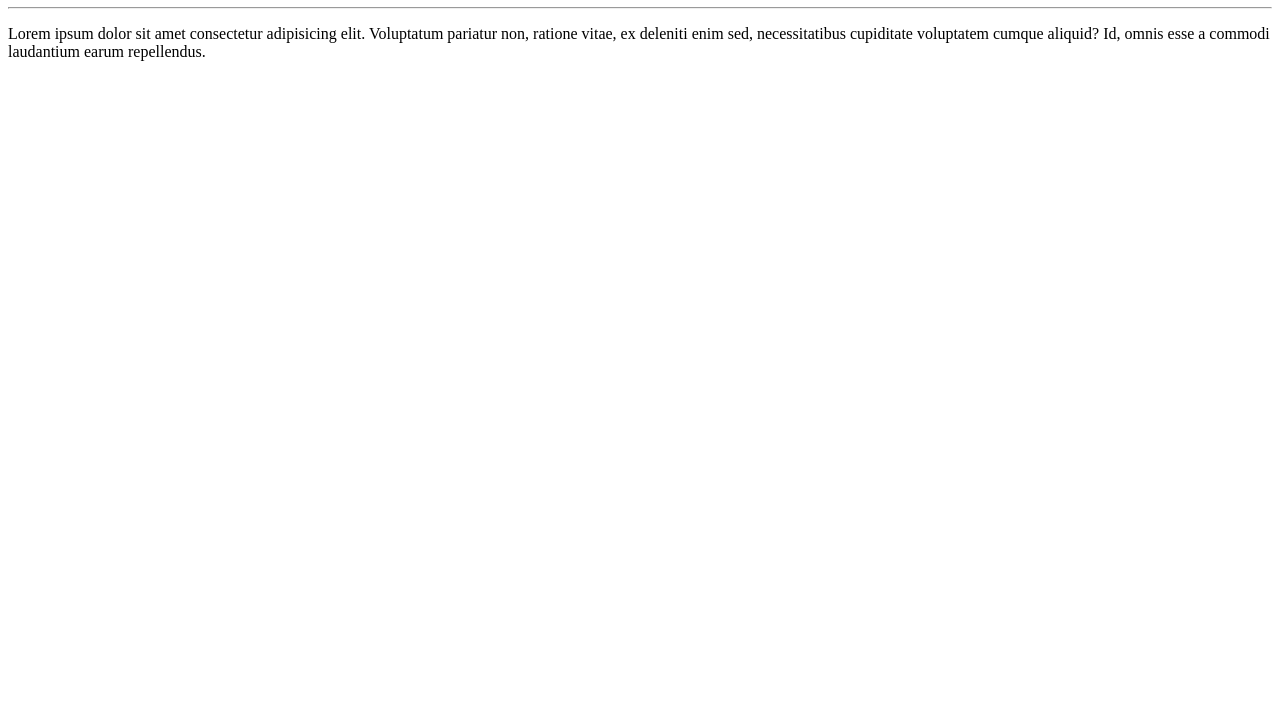
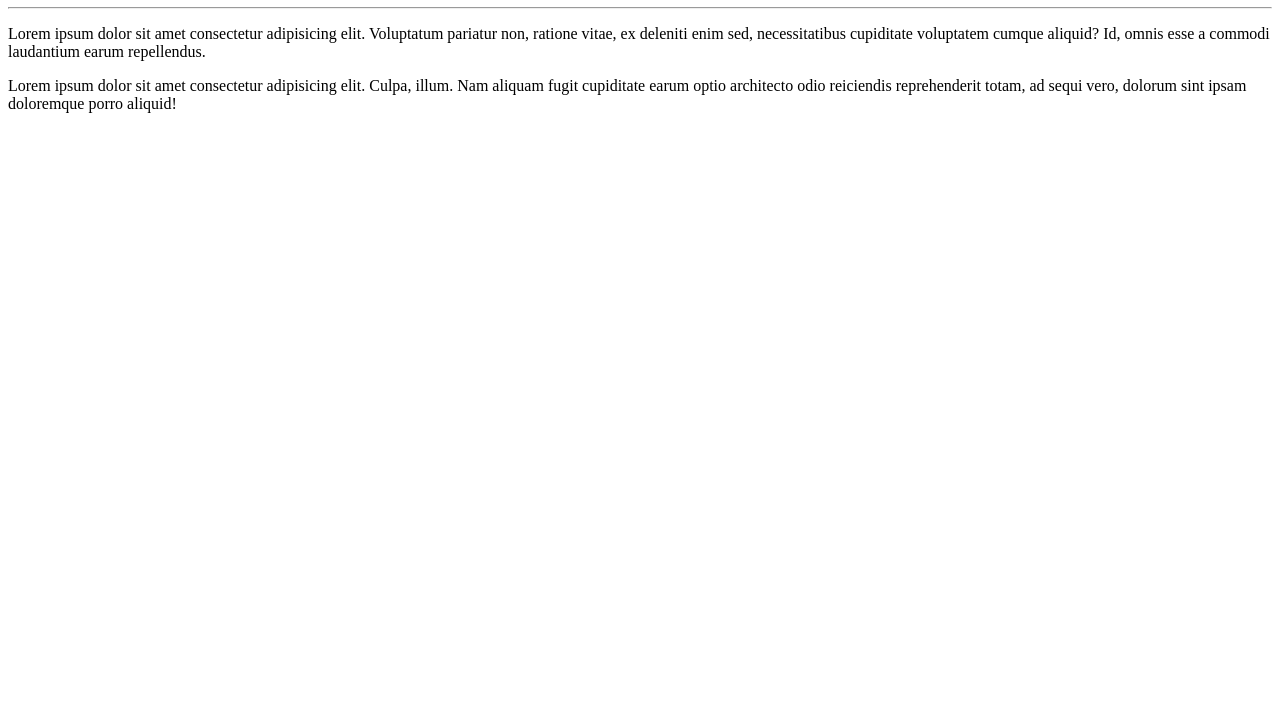
Before and after one commit to wilsonsantana100/Ola-Mundo, a plain HTML site: page site-exemplo/index.html in a window 1280 px wide. Shown: the part 73-800 px from the top of the page. Drawn offline with Linux system fonts and the light colour scheme.

Commit message:
Adicionei um paragrafo.

```diff
--- a/site-exemplo/index.html
+++ b/site-exemplo/index.html
@@ -9,5 +9,6 @@
     <h1>Olá, Mundo!</h1>
     <hr>
     <p>Lorem ipsum dolor sit amet consectetur adipisicing elit. Voluptatum pariatur non, ratione vitae, ex deleniti enim sed, necessitatibus cupiditate voluptatem cumque aliquid? Id, omnis esse a commodi laudantium earum repellendus.</p>
+    <p>Lorem ipsum dolor sit amet consectetur adipisicing elit. Culpa, illum. Nam aliquam fugit cupiditate earum optio architecto odio reiciendis reprehenderit totam, ad sequi vero, dolorum sint ipsam doloremque porro aliquid!</p>
 </body>
 </html>
```
